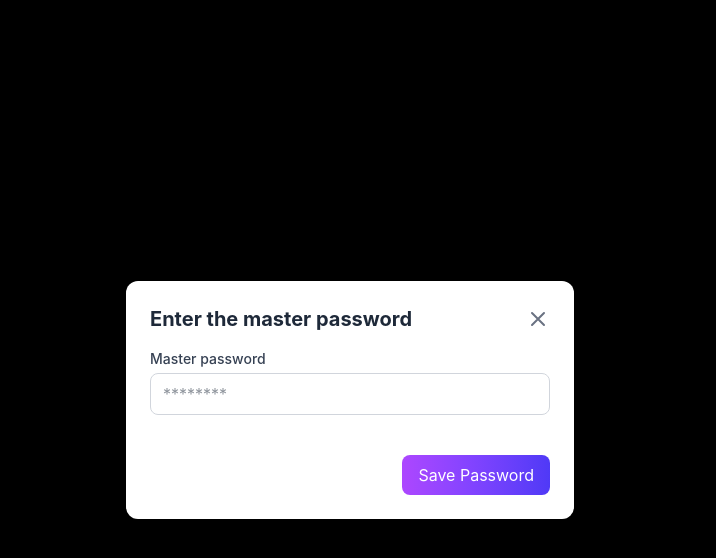
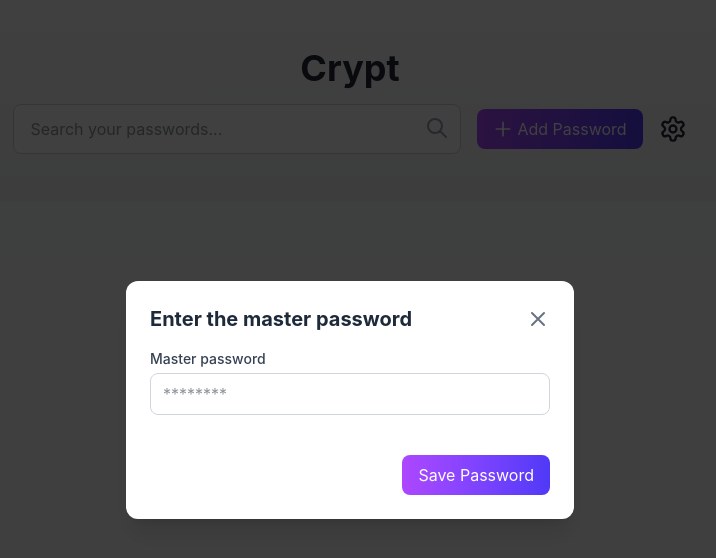
Before and after one commit to TAFH-debug/crypt, a SvelteKit app: page / in a window 1280 px wide. Shown: the top 558 px of the page, without its empty margins (290-1006 px from the left). Built offline with nearby package versions, Linux system fonts and the light colour scheme.

Commit message:
feat: settings modal, password change feature, minor ui fixes

```diff
--- a/src/app.css
+++ b/src/app.css
@@ -1 +1,10 @@
 @import "tailwindcss";
+
+.no-scrollbar::-webkit-scrollbar, body::-webkit-scrollbar, html::-webkit-scrollbar {
+    display: none;
+}
+
+.no-scrollbar, body, html {
+    -ms-overflow-style: none;
+    scrollbar-width: none;
+}
--- a/src/app.html
+++ b/src/app.html
@@ -7,7 +7,7 @@
     <title>Tauri + SvelteKit + Typescript App</title>
     %sveltekit.head%
   </head>
-  <body data-sveltekit-preload-data="hover">
+  <body data-sveltekit-preload-data="hover" class="no-scrollbar">
     <div style="display: contents">%sveltekit.body%</div>
   </body>
 </html>
--- a/src/routes/+page.svelte
+++ b/src/routes/+page.svelte
@@ -4,6 +4,9 @@
   import ViewPasswordModal from './components/view-password-modal.svelte';
   import { invoke } from '@tauri-apps/api/core';
   import MasterPasswordModal from './components/master-password-modal.svelte';
+  import SettingsButton from './components/settings-button.svelte';
+  import SettingsModal from './components/settings-modal.svelte';
+  import Input from './components/input.svelte';
 
   interface Password {
     id: number;
@@ -19,6 +22,7 @@
   let showAddModal = $state(false);
   let showViewModal = $state(false);
   let showMasterPasswordModal = $state(true);
+  let showSettingsModal = $state(false);
   let searchQuery = $state('');
   let currentPassword: Password | null = $state(null);
   let darkMode = $state(false);
@@ -96,7 +100,7 @@
         <h2 class="text-4xl font-bold mb-4 text-gray-800 dark:text-white">Crypt</h2>
         <div class="flex justify-center items-center space-x-4">
           <div class="relative w-full max-w-md">
-            <input
+            <Input
               type="text"
               bind:value={searchQuery}
               placeholder="Search your passwords..."
@@ -117,6 +121,7 @@
             </svg>
             Add Password
           </button>
+          <SettingsButton class="w-7 h-7" onclick={() => showSettingsModal = true}/>
         </div>
       </div>
     </section>
@@ -156,6 +161,18 @@
       }}
     />
     {/if}
+
+    {#if showSettingsModal}
+    <SettingsModal close={() => {
+      showSettingsModal = false;
+    }}
+    masterPassword={masterPassword}
+    setMasterPassword={(val: string) => {
+      masterPassword = val;
+      saveStore();
+    }}
+    />
+    {/if}
   </div>
 </div>
 
--- a/src/routes/components/add-password-modal.svelte
+++ b/src/routes/components/add-password-modal.svelte
@@ -1,4 +1,6 @@
 <script lang="ts">
+  import Button from './button.svelte';
+  import Input from './input.svelte';
   import Modal from './modal.svelte';
 
   let { close, add } = $props();
@@ -57,7 +59,7 @@
     <div class="space-y-4">
       <div>
         <label for="site" class="block text-sm font-medium text-gray-700 dark:text-gray-300 mb-1">Website or App</label>
-        <input
+        <Input
           type="text"
           id="site"
           bind:value={newSite}
@@ -69,26 +71,24 @@
 
       <div>
         <label for="username" class="block text-sm font-medium text-gray-700 dark:text-gray-300 mb-1">Username or Email</label>
-        <input
+        <Input
           type="text"
           id="username"
           bind:value={newUsername}
           required
           placeholder="johndoe@example.com"
-          class="w-full px-3 py-2 rounded-lg border border-gray-300 dark:border-gray-600 focus:outline-none focus:ring-2 focus:ring-purple-500 bg-white dark:bg-gray-700 text-gray-800 dark:text-white"
         />
       </div>
 
       <div>
         <label for="password" class="block text-sm font-medium text-gray-700 dark:text-gray-300 mb-1">Password</label>
         <div class="relative">
-          <input
+          <Input
             type={showPassword ? "text" : "password"}
             id="password"
             bind:value={newPassword}
             required
             placeholder="Enter password"
-            class="w-full px-3 py-2 rounded-lg border border-gray-300 dark:border-gray-600 focus:outline-none focus:ring-2 focus:ring-purple-500 bg-white dark:bg-gray-700 text-gray-800 dark:text-white pr-24"
           />
           <div class="absolute right-2 top-2 flex">
             <button
@@ -132,13 +132,11 @@
     </div>
 
     <div class="mt-6 flex justify-end space-x-3">
-      <button
-        type="button"
+      <Button
         onclick={close}
-        class="px-4 py-2 rounded-lg border border-gray-300 dark:border-gray-600 text-gray-700 dark:text-gray-300 hover:bg-gray-100 dark:hover:bg-gray-700 transition-colors"
-      >
+        >
         Cancel
-      </button>
+      </Button>
       <button
         type="submit"
         class="px-4 py-2 rounded-lg bg-gradient-to-r from-purple-500 to-indigo-600 text-white hover:opacity-90 transition-opacity"
--- /dev/null
+++ b/src/routes/components/button.svelte
@@ -0,0 +1,11 @@
+<script>
+    let props = $props();
+</script>
+
+<button
+onclick={props.onclick}
+disabled={props.disabled}
+class={`px-4 py-2 rounded-lg border border-gray-300 dark:border-gray-600 text-gray-700 dark:text-gray-300 hover:bg-gray-100 dark:hover:bg-gray-700 transition-colors ${props.class}`}
+>
+{@render props.children?.()}
+</button>
--- /dev/null
+++ b/src/routes/components/input.svelte
@@ -0,0 +1,9 @@
+<script>
+    let { value = $bindable(), ...props } = $props();
+</script>
+
+<input
+{...props}
+bind:value={value}
+class={`w-full px-3 py-2 rounded-lg border border-gray-300 dark:border-gray-600 focus:outline-none focus:ring-2 focus:ring-purple-500 bg-white dark:bg-gray-700 text-gray-800 dark:text-white ${props.class}`}
+/>
--- a/src/routes/components/modal.svelte
+++ b/src/routes/components/modal.svelte
@@ -1,14 +1,14 @@
 <script>
   import { fade, scale } from "svelte/transition";
-  const { title, children, close } = $props();
+  const { title, children, close, ...props } = $props();
 </script>
 
 <div
-  class="fixed inset-0 bg-black bg-opacity-50 flex items-center justify-center z-50 p-4"
+  class={`fixed inset-0 bg-black/75 flex items-center justify-center z-50 p-4 ${props.class}`}
   transition:fade={{ duration: 200 }}
 >
   <div
-    class="bg-white dark:bg-gray-800 rounded-xl shadow-xl w-full max-w-md overflow-hidden"
+    class="bg-white dark:bg-gray-800 rounded-xl opacity-100 shadow-xl w-full max-w-md overflow-hidden"
     transition:scale={{ start: 0.95, duration: 200 }}
   >
     <div class="p-6">
@@ -25,7 +25,7 @@
         </button>
       </div>
 
-      {@render children()}
+      {@render children?.()}
     </div>
   </div>
 </div>
--- /dev/null
+++ b/src/routes/components/settings-button.svelte
@@ -0,0 +1,37 @@
+<script>
+    let props = $props();
+</script>
+
+<button
+    class={`inline-flex items-center justify-center p-2 rounded-full transition-all duration-200 ease-in-out hover:cursor-pointer text-gray-800 dark:text-white hover:scale-125 hover:rotate-90 ` + props.class} onclick={props.onclick} aria-label="Settings">
+    <div>
+        <svg
+        xmlns="http://www.w3.org/2000/svg"
+        viewBox="0 0 24 24"
+        fill="none"
+        stroke="currentColor"
+        stroke-width="2"
+        stroke-linecap="round"
+        stroke-linejoin="round"
+        class="w-7 h-7"
+        >
+        <path d="M12.22 2h-.44a2 2 0 0 0-2 2v.18a2 2 0 0 1-1 1.73l-.43.25a2 2 0 0 1-2 0l-.15-.08a2 2 0 0 0-2.73.73l-.22.38a2 2 0 0 0 .73 2.73l.15.1a2 2 0 0 1 1 1.72v.51a2 2 0 0 1-1 1.74l-.15.09a2 2 0 0 0-.73 2.73l.22.38a2 2 0 0 0 2.73.73l.15-.08a2 2 0 0 1 2 0l.43.25a2 2 0 0 1 1 1.73V20a2 2 0 0 0 2 2h.44a2 2 0 0 0 2-2v-.18a2 2 0 0 1 1-1.73l.43-.25a2 2 0 0 1 2 0l.15.08a2 2 0 0 0 2.73-.73l.22-.39a2 2 0 0 0-.73-2.73l-.15-.08a2 2 0 0 1-1-1.74v-.5a2 2 0 0 1 1-1.74l.15-.09a2 2 0 0 0 .73-2.73l-.22-.38a2 2 0 0 0-2.73-.73l-.15.08a2 2 0 0 1-2 0l-.43-.25a2 2 0 0 1-1-1.73V4a2 2 0 0 0-2-2z"></path>
+        <circle cx="12" cy="12" r="3"></circle>
+        </svg>
+    </div>
+</button>
+
+<style>
+@keyframes spin-slow {
+    from {
+    transform: rotate(0deg);
+    }
+    to {
+    transform: rotate(360deg);
+    }
+}
+
+.animate-spin-slow {
+    animation: spin-slow 3s linear infinite;
+}
+</style>
--- /dev/null
+++ b/src/routes/components/settings-modal.svelte
@@ -0,0 +1,52 @@
+<script>
+  import Button from "./button.svelte";
+  import Input from "./input.svelte";
+  import Modal from "./modal.svelte";
+  let { close, setMasterPassword, masterPassword, deleteDatabase } = $props();
+
+  let newMasterPassword = $state(masterPassword);
+  let error = $state("");
+  let deleteDisabled = $state(true);
+
+  function setPassword() {
+    if (newMasterPassword.length < 8) {
+        error = "Password must be at least 8 characters long";
+        return;
+    }
+    setMasterPassword(newMasterPassword);
+    close();
+  }
+
+  let confirmValue = $state("");
+  $effect(() => {
+    deleteDisabled = confirmValue !== "I confirm";
+  });
+</script>
+
+<Modal title="Settings" close={close} class="text-gray-800 dark:text-white">
+    <section class="mx-2 my-4">
+        <div>
+            <h2 class="font-medium my-2 w-full">Master Password</h2>
+            <div class="h-[1px] bg-gray-400 flex-1 my-2"></div>
+        </div>
+        <Input class="mt-3 mb-2" bind:value={newMasterPassword} />
+        <div class="text-red-500 mb-2">
+            {error}
+        </div>
+        <Button onclick={setPassword} class="bg-red-500 hover:bg-red-400 hover:dark:bg-red-400">
+            Change master password
+        </Button>
+    </section>
+
+    <section class="mx-2 my-4">
+        <div>
+            <h2 class="text-gray-800 dark:text-white font-medium my-2 w-full">Password database</h2>
+            <div class="h-[1px] bg-gray-400 flex-1 my-2"></div>
+        </div>
+        <label for="confirm" class="my-3">Enter "I confirm" in the following input:</label>
+        <Input id="confirm" class="my-3" placeholder="I confirm" bind:value={confirmValue} />
+        <Button onclick={deleteDatabase} class={deleteDisabled ? "bg-red-400 hover:bg-red-400 hover:dark:bg-red-400" : "bg-red-500 hover:bg-red-400 hover:dark:bg-red-400"} disabled={deleteDisabled}>
+            Delete database
+        </Button>
+    </section>
+</Modal>
--- a/src/routes/components/view-password-modal.svelte
+++ b/src/routes/components/view-password-modal.svelte
@@ -1,4 +1,5 @@
 <script>
+  import Button from './button.svelte';
   import Modal from './modal.svelte';
   let { close, password, copy, deleteA } = $props();
 
@@ -80,12 +81,11 @@
   </div>
 
   <div class="mt-6 flex justify-end space-x-3">
-    <button
+    <Button
       onclick={() => close()}
-      class="px-4 py-2 rounded-lg border border-gray-300 dark:border-gray-600 text-gray-700 dark:text-gray-300 hover:bg-gray-100 dark:hover:bg-gray-700 transition-colors"
     >
       Close
-    </button>
+    </Button>
     <button
       onclick={() => deleteA(password.id)}
       class="px-4 py-2 rounded-lg bg-red-500 text-white hover:bg-red-600 transition-colors flex items-center"
```
